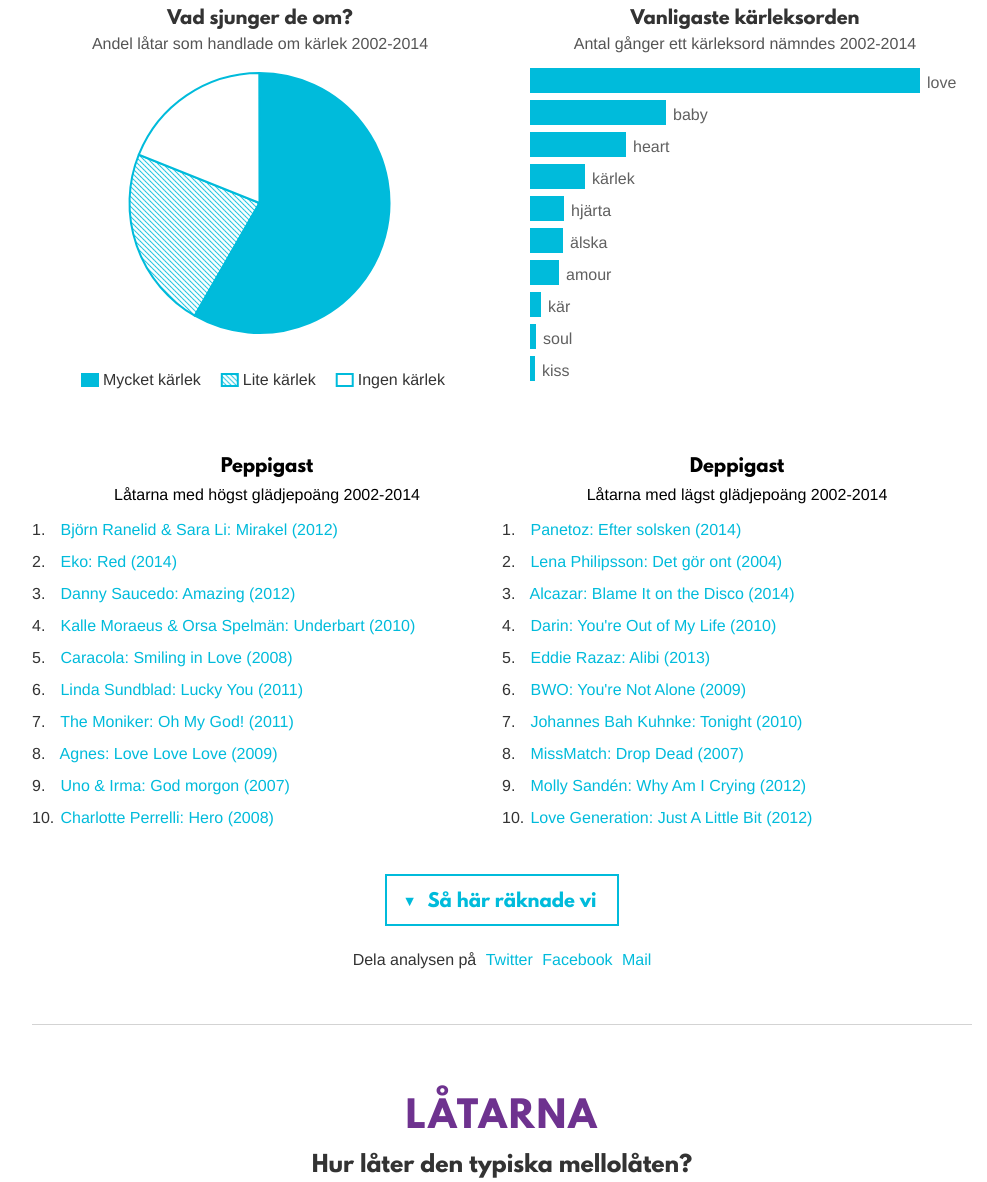
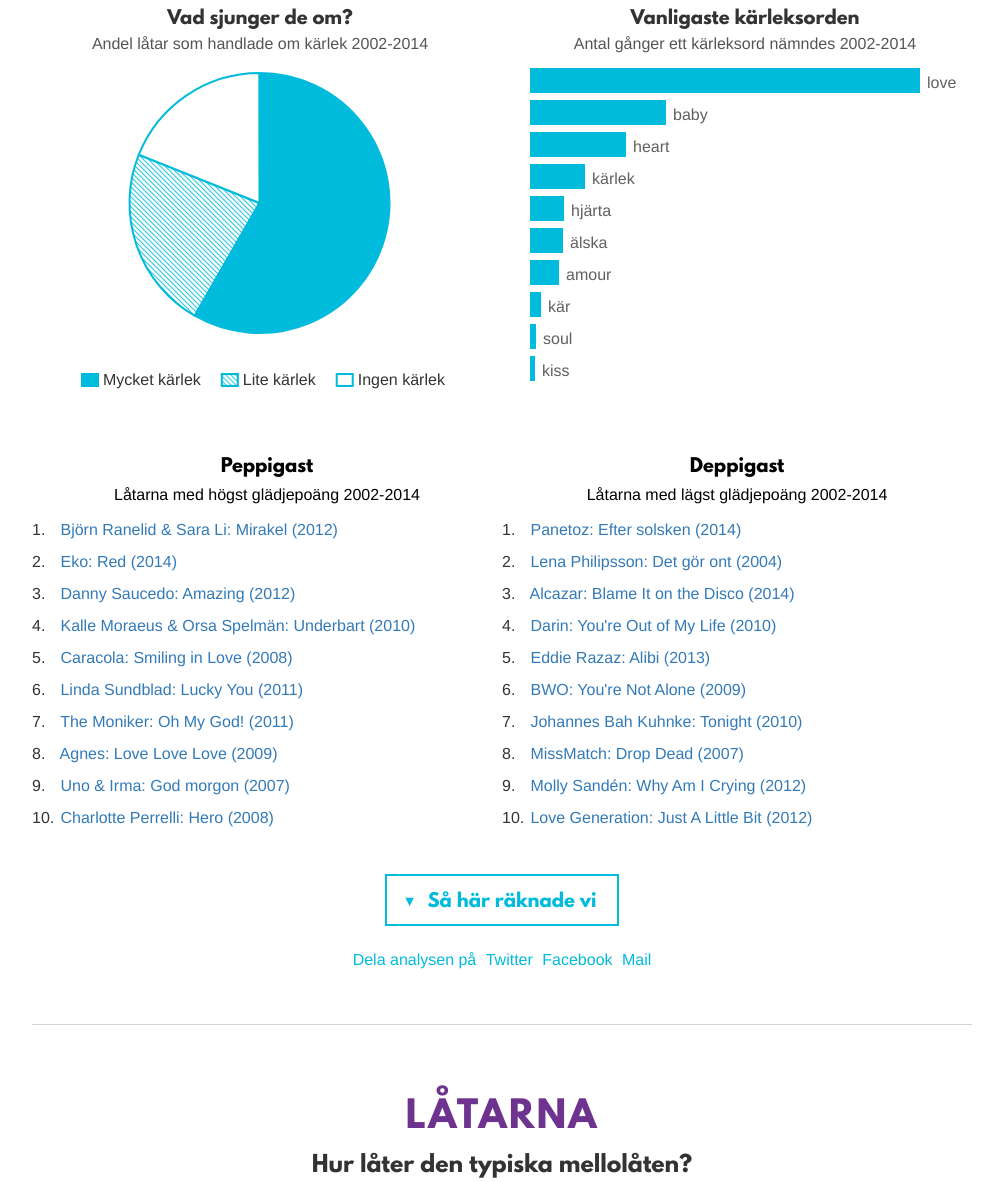
Before and after one commit to LCHansson/deliciosa, a PHP site: page /week1.html in a window 1280 px wide. Shown: the part 610-1792 px from the top of the page, without its empty margins (138-1125 px from the left). Run offline with PHP 8.4, Linux system fonts and the light colour scheme.

Commit message:
Fix minor styling for social media links

```diff
--- a/frontend/css/theme.css
+++ b/frontend/css/theme.css
@@ -117,13 +117,12 @@ a:hover {
 
 a,
 .btn {
-    color: #00bbdb !important;
+    /*color: #00bbdb !important;*/
     font-family: inherit;
     font-size: inherit;
     font-weight: inherit;
     line-height: inherit;
 }
-
 
 /* Buttons */
 
@@ -235,6 +234,7 @@ footer a {
 .social a {
     display: inline-block;
     margin-left: 5px;
+    color: inherit;
 }
 
 
--- a/frontend/week1.html
+++ b/frontend/week1.html
@@ -223,7 +223,7 @@
             <table id="loveWordsTable"></table>
         </div>
 
-        <p class="social small text-center">
+        <p class="social small text-center blue">
             Dela analysen på
             <a href="https://twitter.com/intent/tweet?text=Visste%20du%20att%20%C3%B6ver%2080%20procent%20av%20%23melfest%20handlar%20om%20k%C3%A4rlek%3F%20%23mellokollen&url=http%3A%2F%2Fwww.mellokollen.se" target="_blank">Twitter</a>
             <a href="https://www.facebook.com/sharer.php?u=http%3A%2F%2Fwww.mellokollen.se" target="_blank">Facebook</a>
```
